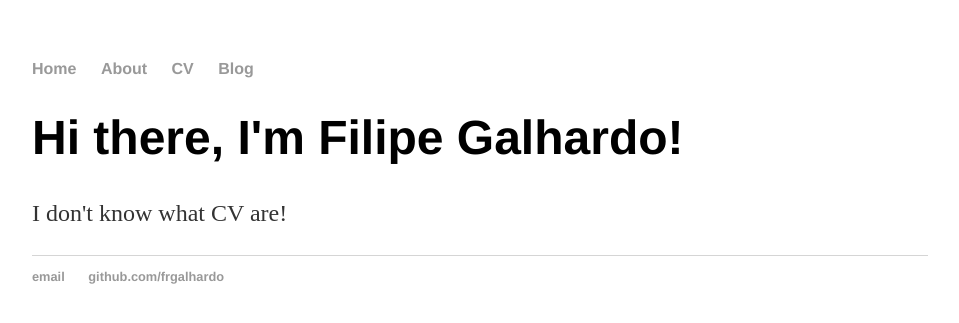
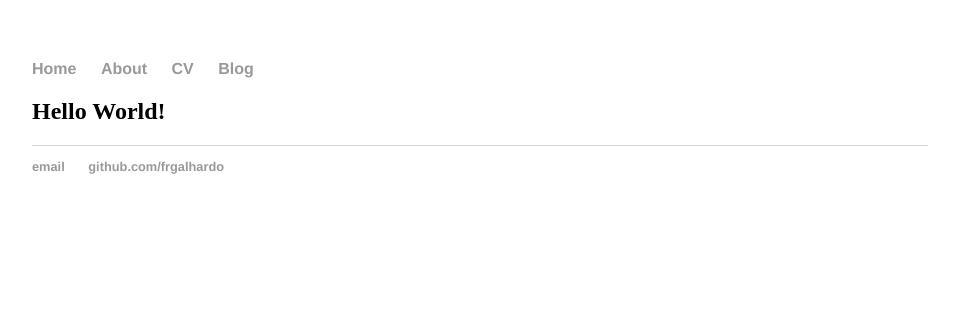
Before and after one commit to FRGalhardo/frgalhardo.github.io, a Jekyll site: the page built from cv/index.html, in a window 1280 px wide. Shown: the top 323 px of the page, without its empty margins (160-1119 px from the left). Built offline with Jekyll 4.4.1, drawn with Linux system fonts in a browser that asks for light colours.

Commit message:
Update index.html

```diff
--- a/cv/index.html
+++ b/cv/index.html
@@ -3,6 +3,5 @@ layout: default
 title: Filipe Galhardo, The Nerd
 ---
 <div class="blurb">
-	<h1>Hi there, I'm Filipe Galhardo!</h1>
-	<p>I don't know what CV are!</p>
+	<h2>Hello World!</h2>
 </div><!-- /.blurb -->
```
